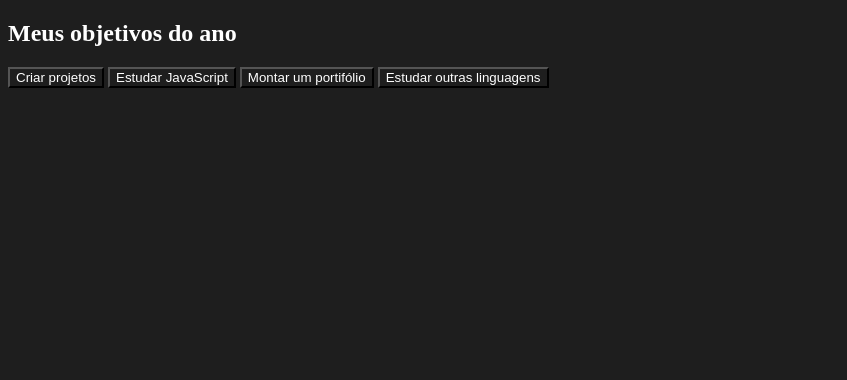
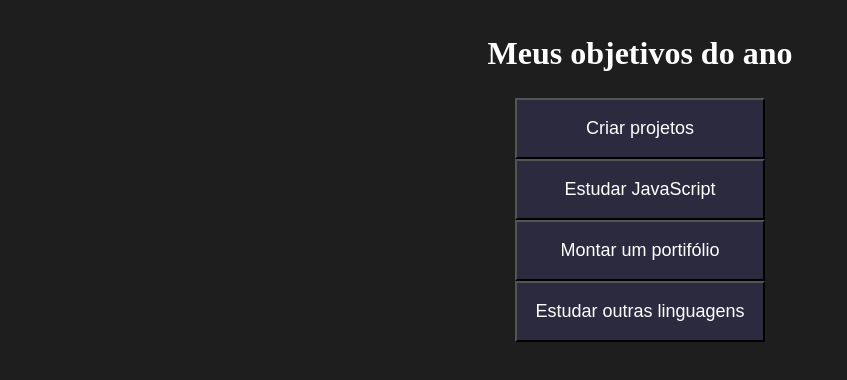
Before and after one commit to biancabagnara/3j---2024, a plain HTML site: page index.html in a window 1280 px wide. Shown: the whole page, without its empty margins (0-847 px from the left). Drawn offline with Linux system fonts and the light colour scheme.

Commit message:
Add files via upload

```diff
--- a/index.html
+++ b/index.html
@@ -10,11 +10,12 @@
 <body>
     <section class="conteudo-principal">
         <h2 class="titulo-principal">Meus objetivos do ano</h2>
-        <div class="botoes"></div>
-        <button class="botao">Criar projetos</button>
-        <button class="botao">Estudar JavaScript</button>
-        <button class="botao">Montar um portifólio</button>
-        <button class="botao">Estudar outras linguagens</button>
+        <div class="botoes"><button class="botao">Criar projetos</button>
+            <button class="botao">Estudar JavaScript</button>
+            <button class="botao">Montar um portifólio</button>
+            <button class="botao">Estudar outras linguagens</button>
+        </div>
+
 
 
     </section>
--- a/style.css
+++ b/style.css
@@ -11,3 +11,31 @@
     background-color: var(--cor-de-fundo);
     color: var(--branco);
 }
+
+.conteudo-principal{
+    display: flex;
+    flex-direction: column;
+    justify-content: center;
+    align-items: center;
+    max-width: 1200px;
+    width: 100%;
+    margin: 0  auto;
+
+}
+
+.titulo-principal{
+    text-align: center;
+    width: 100%;
+    font-size: 32px;
+}
+
+.botao{
+    background-color: var(--botao-inativo);
+    color:white;
+    display: flex;
+    justify-content: center;
+    align-items: center;
+    width: 100%;
+    font-size: 18px;
+    padding: 1em;
+}
```
